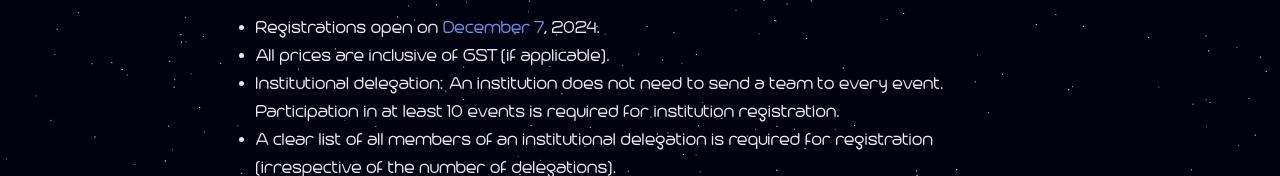
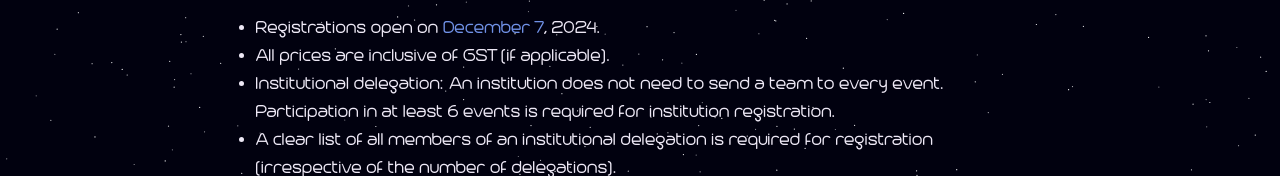
Before and after one commit to aayanatsap/phenomenon, a Next.js app: page /registrations in a window 1280 px wide. Shown: the part 292-468 px from the top of the page. Built offline with nearby package versions, Linux system fonts and the light colour scheme.

Commit message:
Update page.tsx

```diff
--- a/app/registrations/page.tsx
+++ b/app/registrations/page.tsx
@@ -9,7 +9,7 @@ import logo from '../../media/logo.png'
 export default function page() {
   const rules = [
     "All prices are inclusive of GST (if applicable).",
-    "Institutional delegation: An institution does not need to send a team to every event. Participation in at least 10 events is required for institution registration.",
+    "Institutional delegation: An institution does not need to send a team to every event. Participation in at least 6 events is required for institution registration.",
     "A clear list of all members of an institutional delegation is required for registration (irrespective of the number of delegations).",
     "‘Individual’ participants need not be from the same institution.",
     "There will be no Best Institution Award.",
```
